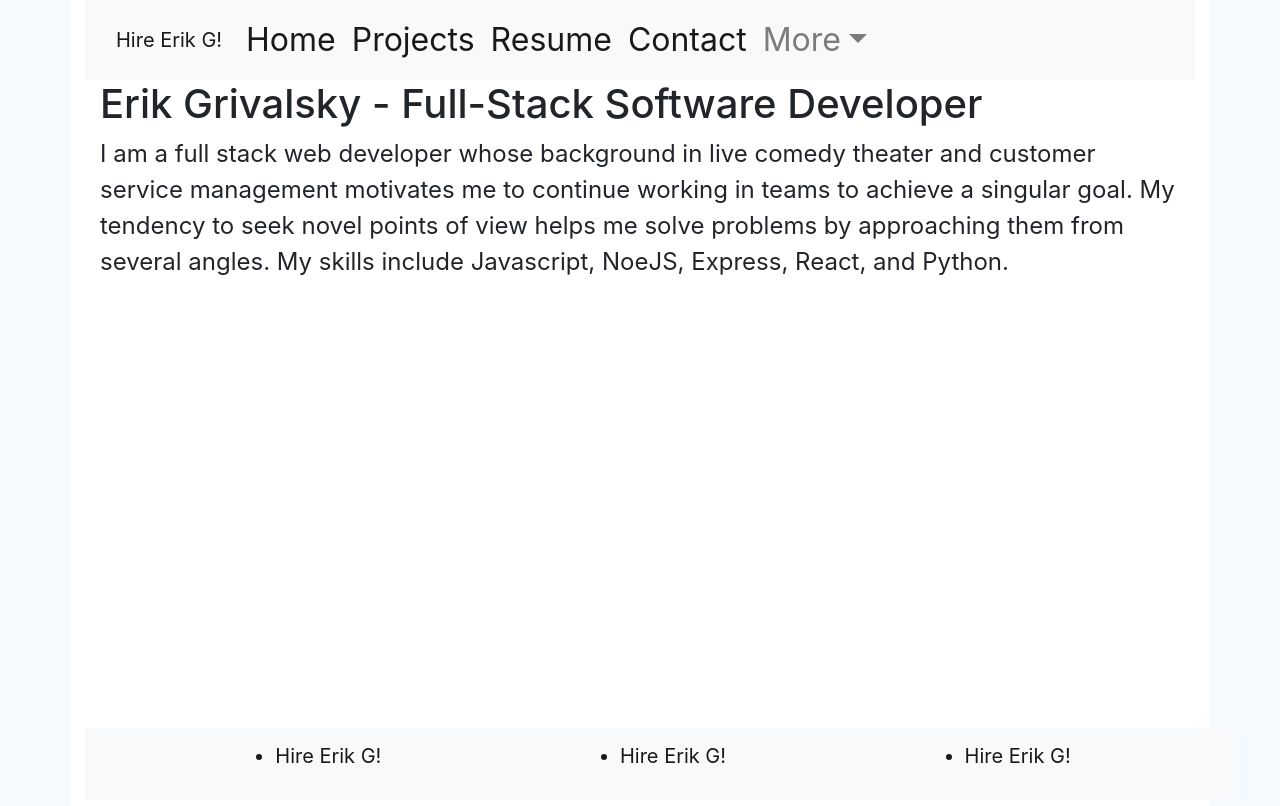
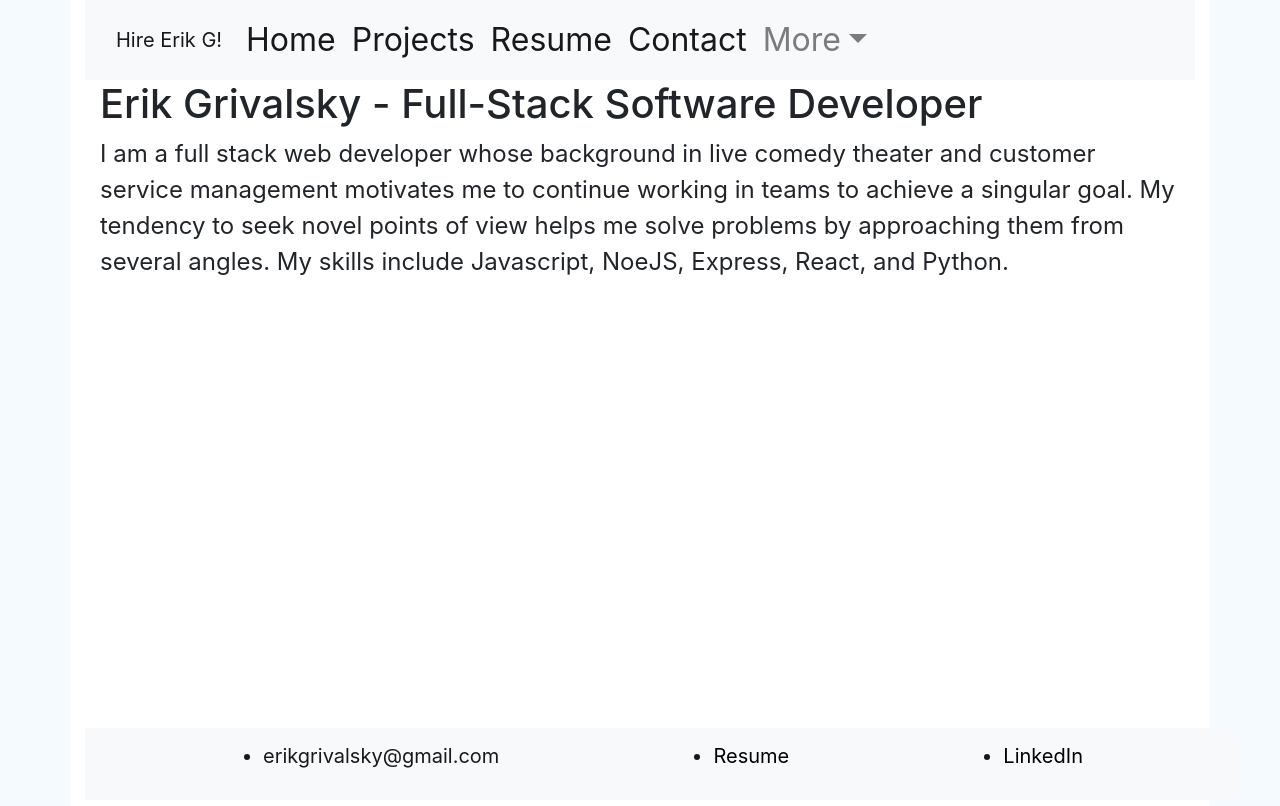
Before and after one commit to egrivalsky/portfolio, a React (Create React App) app: page / in a window 1280 px wide. Shown: the top 806 px of the page. Built offline with nearby package versions, Linux system fonts and the light colour scheme.

Commit message:
improves footer

```diff
--- a/src/App.js
+++ b/src/App.js
@@ -71,9 +71,9 @@ function App() {
 
     <div class="container-fluid">
       <ul class="navbar-brand" id="footer-list">
-        <li>Hire Erik G!</li>
-        <li>Hire Erik G!</li>
-        <li>Hire Erik G!</li>
+        <li>erikgrivalsky@gmail.com</li>
+        <li><a href="https://www.erikgrivalsky.com/resume">Resume</a></li>
+        <li><a href="https://linkedin.com/in/erikgrivalsky" target="_blank">LinkedIn</a></li>
       </ul>
     </div>
 
```
